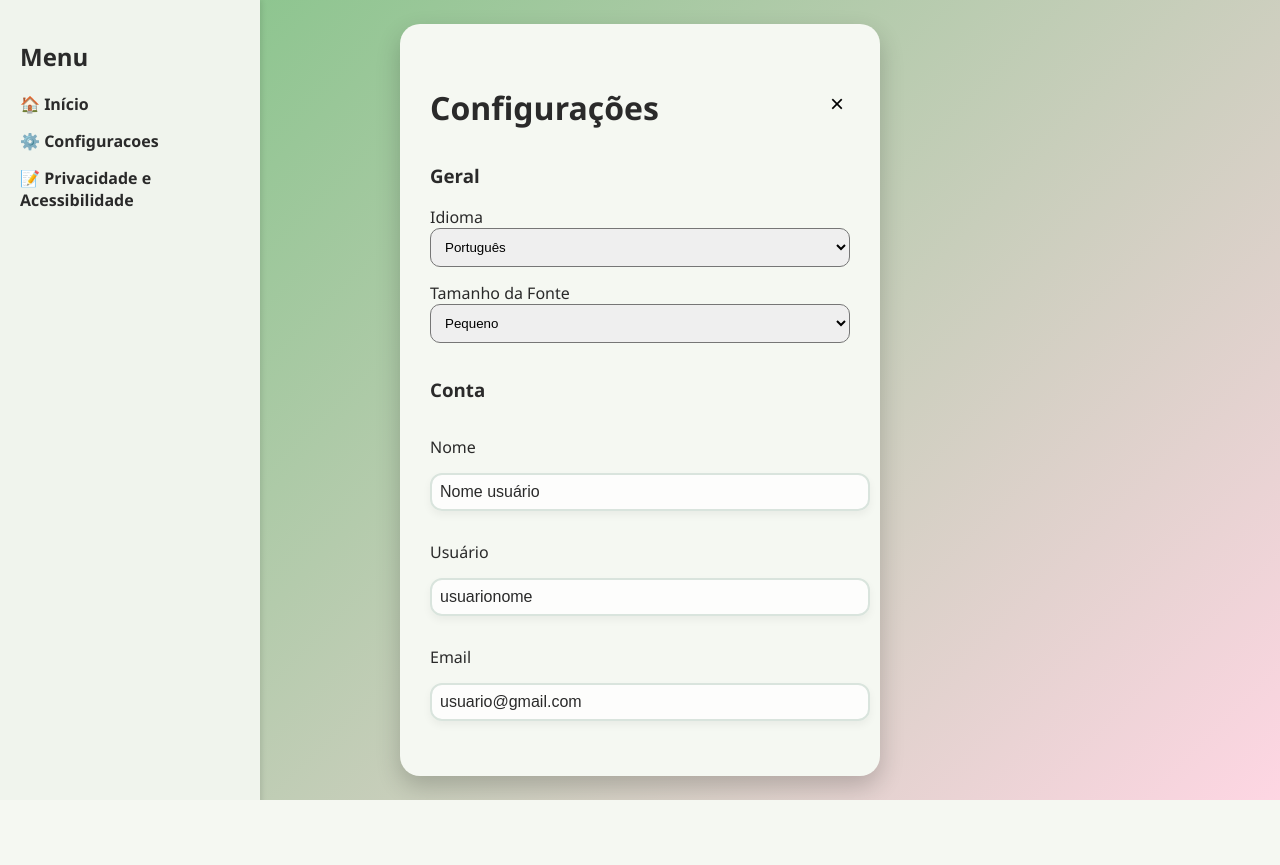
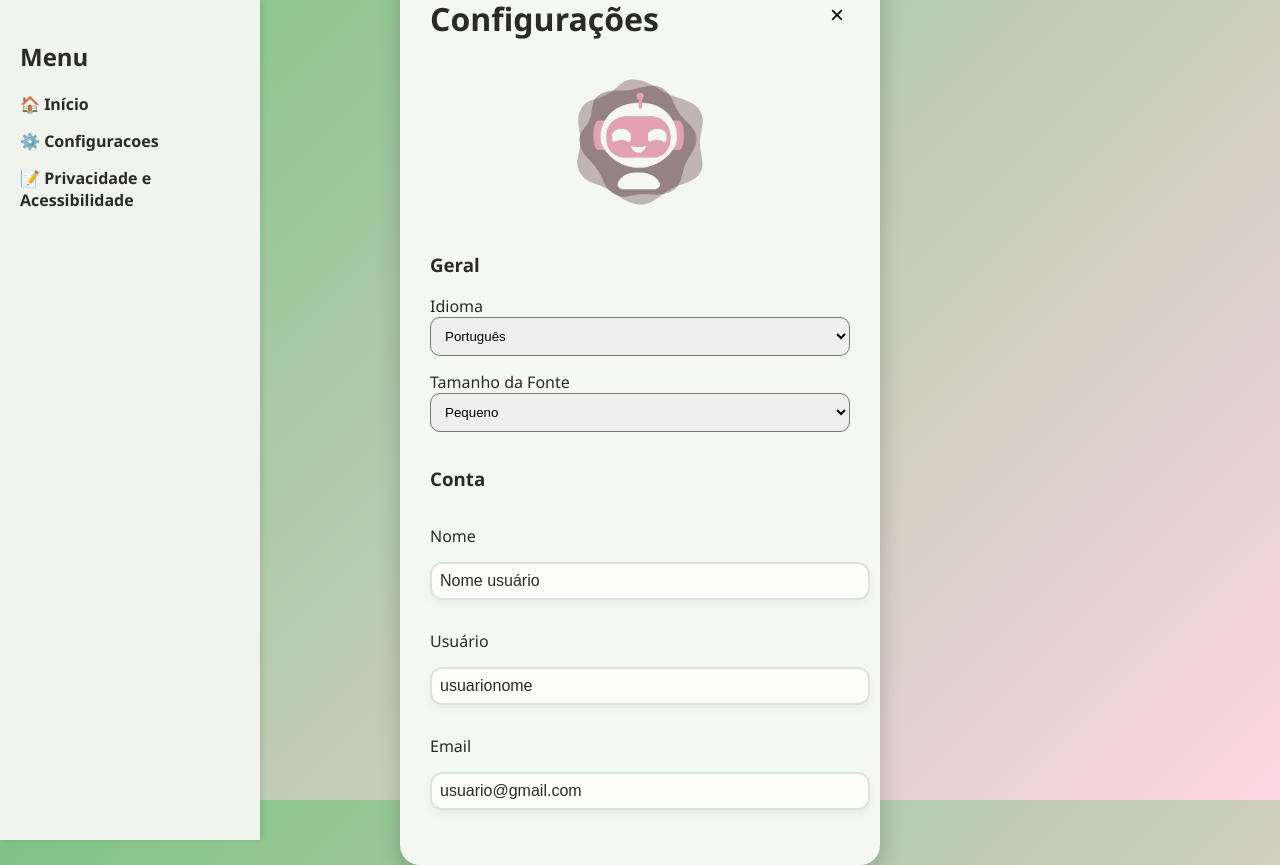
Before and after one commit to fabiomatheus-dev/projeto_lea, a Django app: page /configuracoes/configuracoes/ in a window 1280 px wide. Before the commit the page ends 800 px from the top, so only its background shows below. Run offline with Django 5.2, Linux system fonts and the light colour scheme.

Commit message:
atualizacao

```diff
--- a/configuracoes/Templates/configuracoes.html
+++ b/configuracoes/Templates/configuracoes.html
@@ -17,7 +17,10 @@
                 <div class="header" style="display: flex; justify-content: space-between; align-items: center;">
                     <h1>Configurações</h1>
                     <button class="close" onclick="window.location.href='/'" style="font-size: 24px; background: none; border: none; cursor: pointer;">&times;</button>
-                </div>
+                </div><br>
+            <div class="avatar-container">
+                <img src="{% static 'img/lea_avatar.png' %}" alt="LEA" style="max-width: 150px;">
+            </div><br>
 
                 <div class="section" id="geral" style="text-align: left;">
                     <h3><i class="fas fa-cog"></i> Geral</h3>
```
